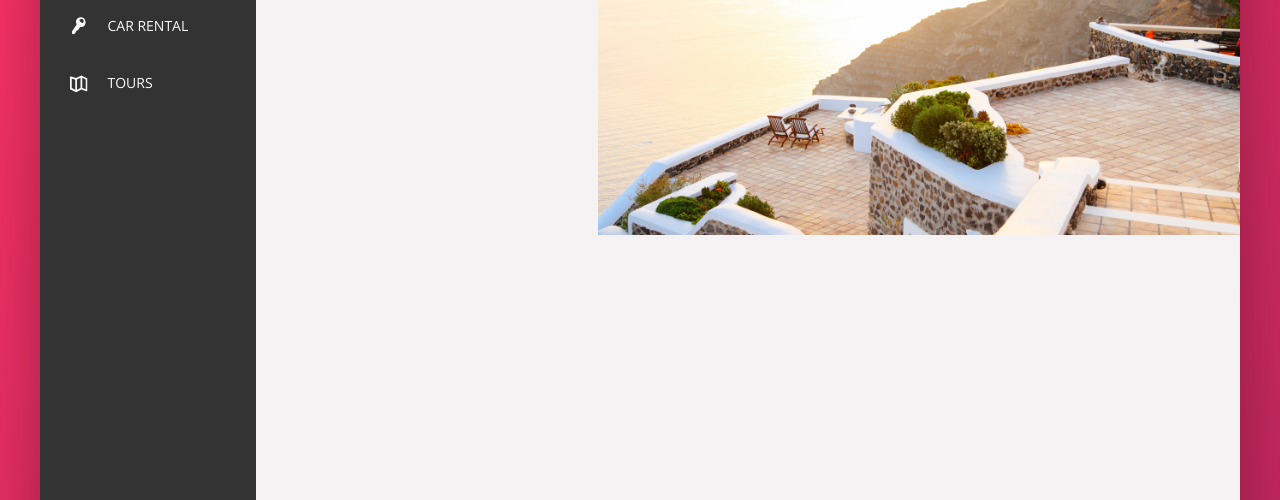
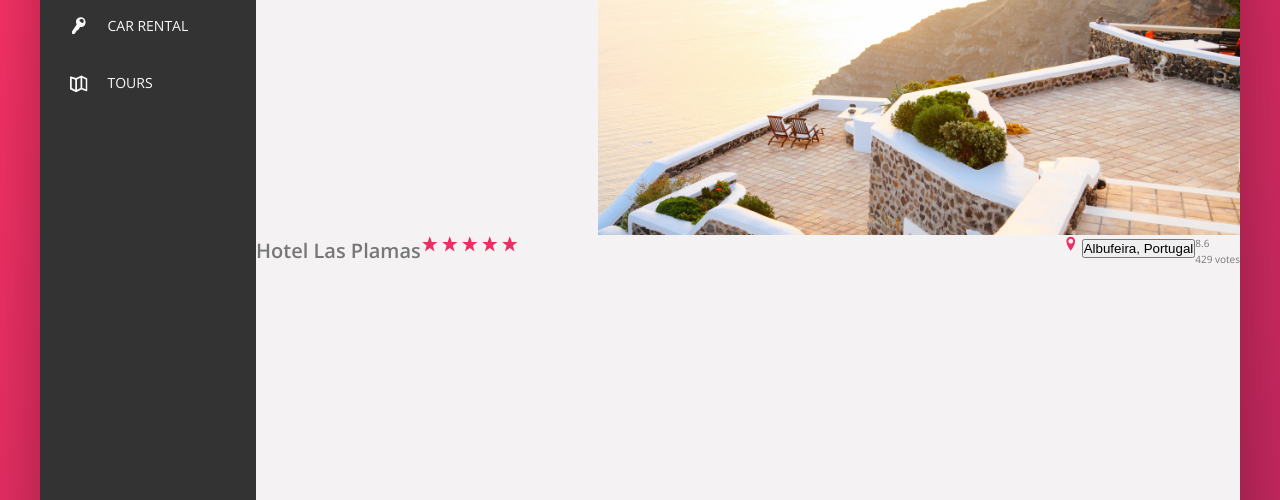
Before and after one commit to dsinkey/flexbox-trillo, a website: page index.html in a window 1280 px wide. Shown: the part 300-800 px from the top of the page. Drawn offline with nearby package versions, Linux system fonts and the light colour scheme.

Commit message:
Add in overview html and some styling for stars and title

```diff
--- a/index.html
+++ b/index.html
@@ -131,6 +131,50 @@
 							/>
 						</figure>
 					</div>
+					<div class="overview">
+						<h1 class="overview__heading">Hotel Las Plamas</h1>
+						<div class="overview__stars">
+							<svg class="overview__icon-star">
+								<use
+									xlink:href="img/sprite.svg#icon-star"
+								></use>
+							</svg>
+							<svg class="overview__icon-star">
+								<use
+									xlink:href="img/sprite.svg#icon-star"
+								></use>
+							</svg>
+							<svg class="overview__icon-star">
+								<use
+									xlink:href="img/sprite.svg#icon-star"
+								></use>
+							</svg>
+							<svg class="overview__icon-star">
+								<use
+									xlink:href="img/sprite.svg#icon-star"
+								></use>
+							</svg>
+							<svg class="overview__icon-star">
+								<use
+									xlink:href="img/sprite.svg#icon-star"
+								></use>
+							</svg>
+						</div>
+						<div class="overview__location">
+							<svg class="overview__icon-location">
+								<use
+									xlink:href="img/sprite.svg#icon-location-pin"
+								></use>
+							</svg>
+							<button class="btn-inline">
+								Albufeira, Portugal
+							</button>
+						</div>
+						<div class="overview__rating">
+							<div class="overview__rating-average">8.6</div>
+							<div class="overview__rating-count">429 votes</div>
+						</div>
+					</div>
 				</main>
 			</div>
 		</div>
--- a/sass/_components.scss
+++ b/sass/_components.scss
@@ -169,3 +169,26 @@
 		display: block;
 	}
 }
+
+.overview {
+	display: flex;
+	&__heading {
+	}
+	&__stars {
+		margin-right: auto;
+	}
+	&__icon-star,
+	&__icon-location {
+		width: 1.75rem;
+		height: 1.75rem;
+		fill: var(--color-primary);
+	}
+	&__location {
+	}
+	&__rating {
+	}
+	&__rating-average {
+	}
+	&__rating-count {
+	}
+}
```
Also changed, not shown: css/style.css.
